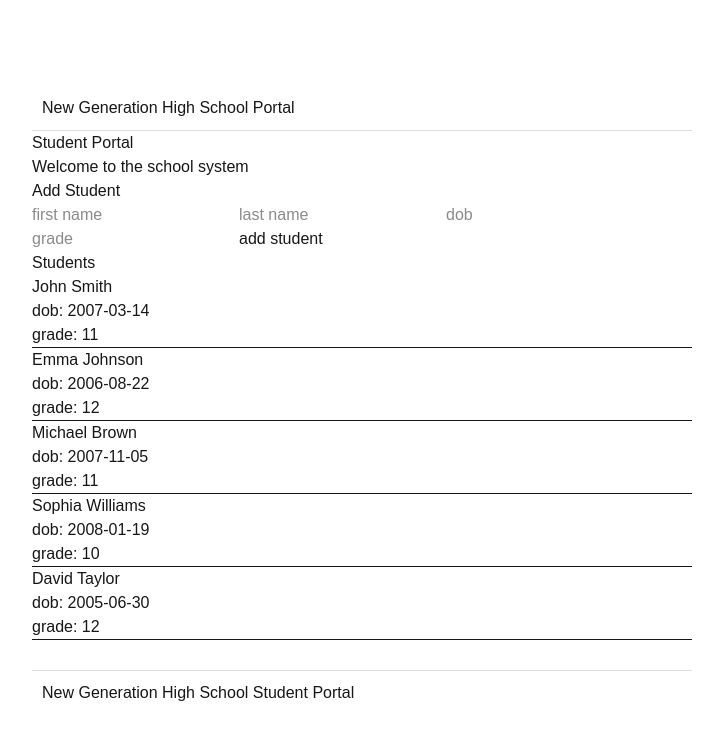
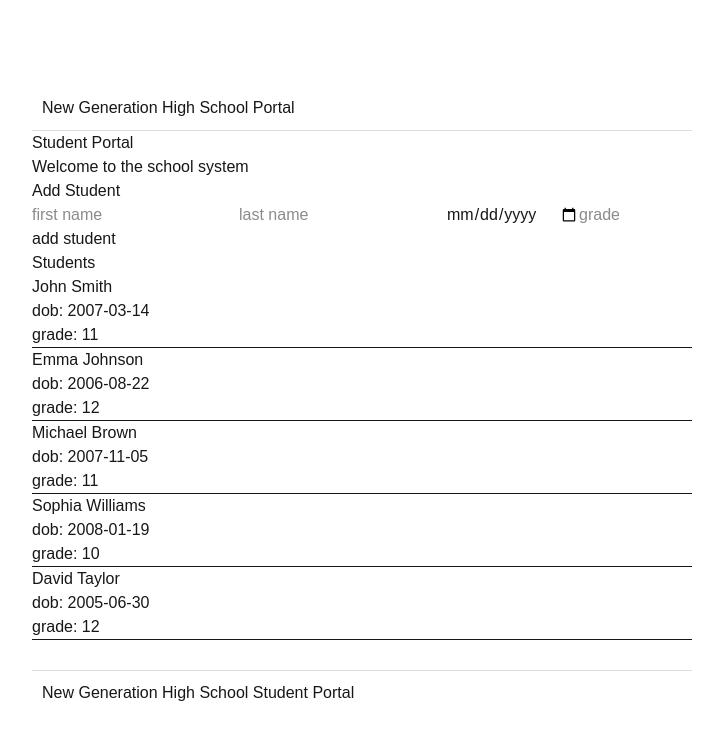
Before and after one commit to SagalSulub/student-portal, a Next.js app: page / in a window 1280 px wide. Shown: the top 740 px of the page, without its empty margins (278-1001 px from the left). Built offline with nearby package versions, Linux system fonts and the light colour scheme.

Commit message:
add form validation and fix input types
Added validation for form fields and changed input types for date and grade.

```diff
--- a/components/AddStudentForm.js
+++ b/components/AddStudentForm.js
@@ -11,7 +11,23 @@ export default function AddStudentForm({ onAdd }) {
   const handleSubmit = (e) => {
   e.preventDefault()
 
-    if (!firstName || !lastName || !dob || !grade) return
+  // Check all fields are filled in
+  if (!firstName || !lastName || !dob || !grade) {
+    alert("Please fill in all fields.")
+    return
+  }
+
+  // Check grade is between 9 and 12
+  if (grade < 9 || grade > 12) {
+    alert("Grade must be between 9 and 12.")
+    return
+  }
+
+  // Check dob is not in the future
+  if (new Date(dob) > new Date()) {
+    alert("Date of birth cannot be in the future.")
+    return
+  }
 
   onAdd({
     id: Date.now(),
@@ -26,15 +42,14 @@ export default function AddStudentForm({ onAdd }) {
   setDob("")
   setGrade("")
 }
-
   return (
     <form onSubmit={handleSubmit}>
       <h3>Add Student</h3>
 
       <input placeholder="first name" value={firstName} onChange={(e) => setFirstName(e.target.value)} />
       <input placeholder="last name" value={lastName} onChange={(e) => setLastName(e.target.value)} />
-      <input placeholder="dob" value={dob} onChange={(e) => setDob(e.target.value)} />
-      <input placeholder="grade" value={grade} onChange={(e) => setGrade(e.target.value)} />
+      <input placeholder="dob" type="date" value={dob} onChange={(e) => setDob(e.target.value)} />
+      <input placeholder="grade" type="number" min="9" max="12" value={grade} onChange={(e) => setGrade(e.target.value)} />
 
       <button type="submit">add student</button>
     </form>
```
Lines whose indentation alone changed are shown as unchanged.
